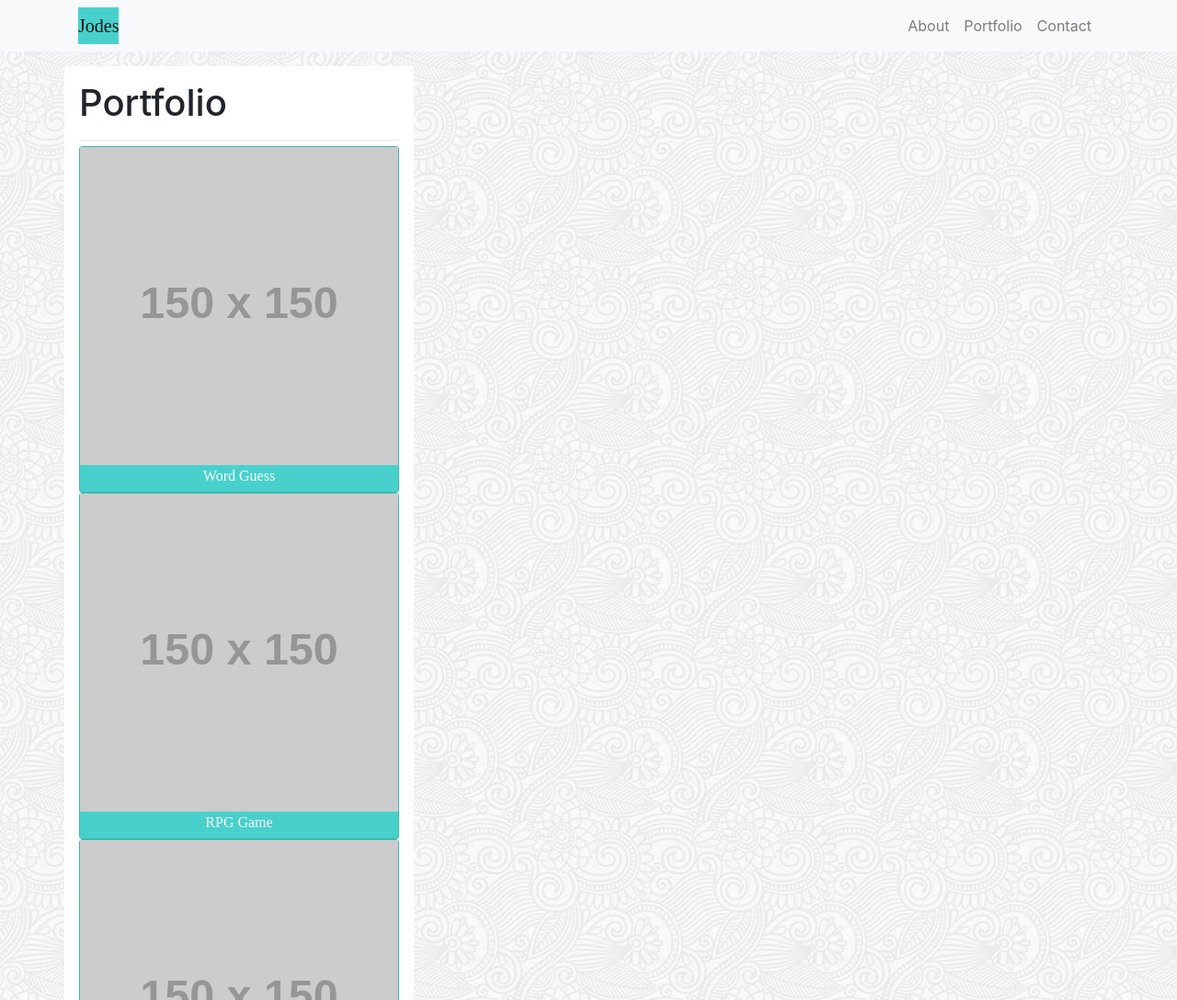
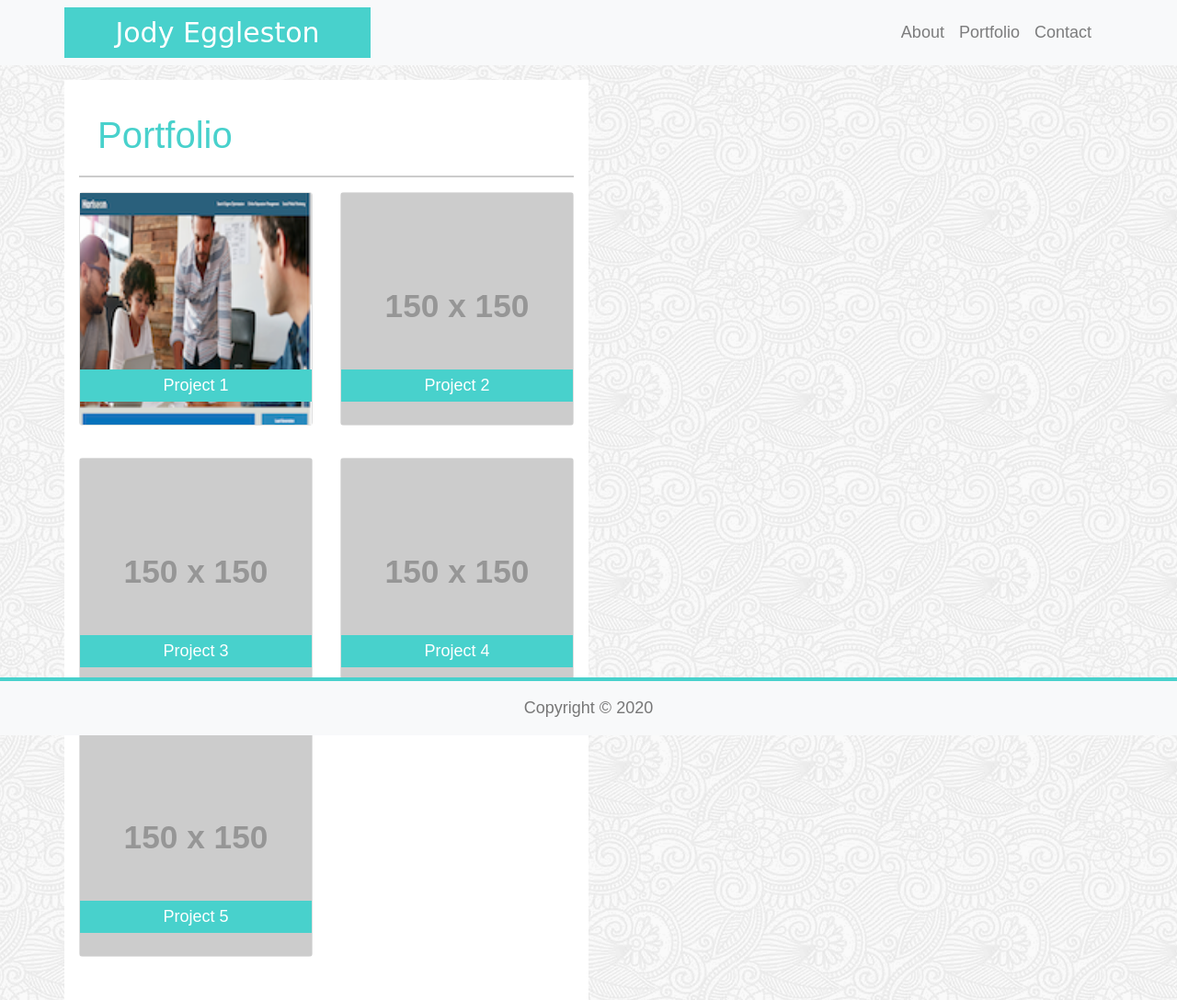
Before and after one commit to jmeggles/02_Bootstrap_CSS, a plain HTML site: page portfolio.html in a window 1280 px wide. Shown: the top 1088 px of the page at 92% size. Drawn offline with nearby package versions, Linux system fonts and the light colour scheme; placeholder pictures from the web are drawn by us.

Commit message:
updated portfolio project 1 image and semantic tags throughout all pages

```diff
--- a/Assets/css/style.css
+++ b/Assets/css/style.css
@@ -1,28 +1,69 @@
-/* box-sizing  ensuring padding in 3rd party software
-.selector-for-some-widget {
-    box-sizing: content-box;
-  }
-*/
-
 body {
   background-image: url("../Images/bloom.png");
+  font-family: 'Arial', 'Helvetica Neue', Helvetica, sans-serif;
+  font-size: 18px;
+  color: #777;
+  margin: auto;
+  position: relative;
 }
+
+.wrapper {
+  width: 1024px;
+  margin: 40px auto;
+}
+
 .navbar-light .navbar-brand {
-  font-family: 'Times New Roman', Times, serif;
+  font-family: cursive;
+  font-size: 30px;
   background-color: mediumturquoise;
+  display: inline;
+  color: white;
+  width: 30%;
+  text-align: center;
+  margin-left: -15px;
   }
+
+ .container h1 {
+  color: mediumturquoise;
+  padding: 20px;
+  background: #fff;
+  border-bottom: 2px solid #ccc;
+  margin-bottom: 25px;
+  width: 100%;
+ }
 
 .aboutImg {
   float: left;
 }
 
+p {
+  margin-right: 10px;
+  margin-left: 10px;
+  line-height: 1.75em;
+}
 .card {
-  font-family: 'Times New Roman', Times, serif;
+  font-family: Arial, Helvetica, sans-serif;
+  margin-top: 20px;
+  margin-bottom: 15px;
+  color: white;
+  bottom: 10%;
+  width: 100%;
+}
+
+.my-label {
   background-color: mediumturquoise;
-  padding-bottom: 5px;
-  color: white;
-  text-align: center;
-  bottom: 10px;
+  position: absolute;
+  bottom: 25px;
   width: 100%;
+}
 
+.footer {
+  border-color: mediumturquoise !important;
+  border-width: 4px !important;
 }
+
+@media screen and (max-width: 768px) {
+
+.wrapper {
+  width: 1024px;
+}
--- a/portfolio.html
+++ b/portfolio.html
@@ -19,9 +19,10 @@
 </head>
 
 <body>
+    <!-- copied style set from w3 schools -->
     <nav class="navbar navbar-expand-lg navbar-light bg-light">
         <div class="container">
-            <a class="navbar-brand" href="about.html">Jodes</a>
+            <a class="navbar-brand" href="about.html">Jody Eggleston</a>
             <button class="navbar-toggler" type="button" data-toggle="collapse" data-target="#navbarNavAltMarkup"
                 aria-controls="navbarNavAltMarkup" aria-expanded="false" aria-label="Toggle navigation">
                 <span class="navbar-toggler-icon"></span>
@@ -35,65 +36,71 @@
             </div>
         </div>
     </nav>
-    <div class="container">
+    <!-- used grids (containers, rows, columns) to organize info for responsiveness -->
+    <main class="container mb-5">
         <div class="row">
-            <div class="col-4 bg-white mt-3 p-3">
-                <h1>Portfolio</h1>
-                <hr>
-                <div class="container">
+            <div class="col-6 bg-white mt-3 p-3">
+                <header><h1>Portfolio</h1></header>
                 <div class="row">
+                    <section class="col-9 col-md-6">
                         <div class="card">
-                            <img src="https://via.placeholder.com/150" alt="placeholder">
-                            <div class="title text-center">Word Guess
-                                <div class="container text-center">
+                            <img src="./assets/images/project_1.png" alt="Screenshot of Horiseon website">
+                            <div class="my-label">
+                                <div class="bg title text-center p-1">
+                                    Project 1
                                 </div>
                             </div>
                         </div>
+                    </section>
+                    <section class="col-9 col-md-6">
                         <div class="card">
                             <img src="https://via.placeholder.com/150" alt="placeholder">
-                            <div class="title text-center">RPG Game
-                                <div class="container text-center">
+                            <div class="my-label">
+                                <div class="bg title text-center p-1">
+                                    Project 2
                                 </div>
                             </div>
                         </div>
-                        <div class="container">
-                            <div class="row">
+                    </section>
+                    <section class="col-9 col-md-6">
                         <div class="card">
                             <img src="https://via.placeholder.com/150" alt="placeholder">
-                                    <div class="title text-center">Trivia Game
-                                        <div class="container text-center">
+                            <div class="my-label">
+                                <div class="bg title text-center p-1">
+                                    Project 3
                                 </div>
                             </div>
                         </div>
+                    </section>
+                    <section class="col-9 col-md-6">
                         <div class="card">
                             <img src="https://via.placeholder.com/150" alt="placeholder">
-                                    <div class="title text-center">Info Widget
-                                        <div class="container text-center">
+                            <div class="my-label">
+                                <div class="bg title text-center p-1">
+                                    Project 4
                                 </div>
                             </div>
                         </div>
-                                <div class="container">
-                                    <div class="row">
+                    </section>
+                    <section class="col-9 col-md-6">
                         <div class="card">
                             <img src="https://via.placeholder.com/150" alt="placeholder">
-                                            <div class="title text-center">Rock Paper Scissors
-                                                <div class="container text-center">
+                            <div class="my-label">
+                                <div class="bg title text-center p-1">
+                                    Project 5
                                 </div>
                             </div>
                         </div>
+                    </section>
                 </div>
             </div>
         </div>
-                        </div>
-                    </div>
-                </div>
-            </div>
-        </div>
-    </div>
-    <footer class="footer bg-light">
-        <div class="container text-center">
-            <p class="pt-3 pb-3 mt-3">Copyright © 2020</p>
-        </div>
+    </main>
+    <br>
+    <br>
+    <footer
+        class="footer bg-light border border-bottom-0 border-left-0 border-right-0 p-3 text-center w-100 fixed-bottom">
+        <span>Copyright © 2020</span>
     </footer>
     <!-- javascript -->
     <script src="https://code.jquery.com/jquery-3.5.1.slim.min.js"
```
Also changed, not shown: about.html (+16 -23 lines), contact.html (+17 -17 lines), Assets/Images/project_1.png (added), 1 other file. Lines whose indentation alone changed are shown as unchanged.
